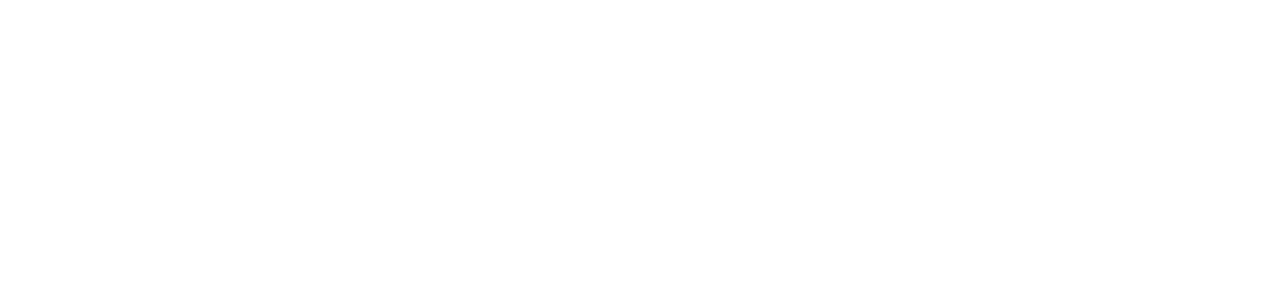
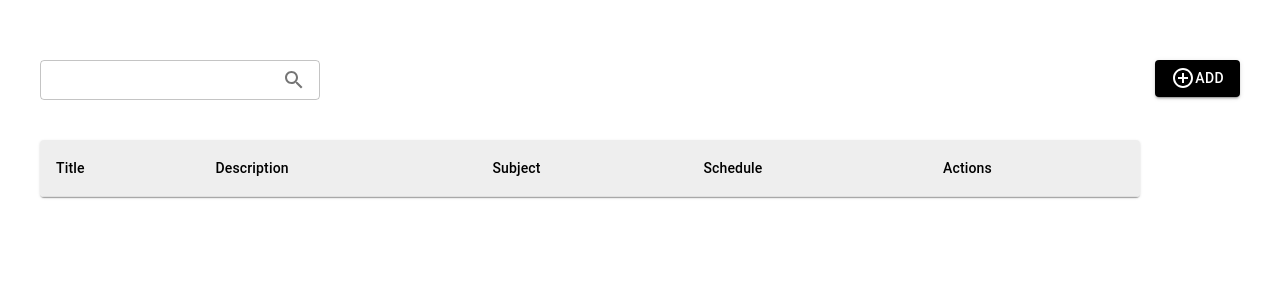
Before and after one commit to kusumikabarua/EmailScheduler, a React (Create React App) app in the folder email-scheduler/: page / in a window 1280 px wide. Before the commit this address had no page. Shown: the top 300 px of the page. Built offline with nearby package versions, Linux system fonts and the light colour scheme.

Commit message:
base path change implemented

```diff
--- a/email-scheduler/src/App.tsx
+++ b/email-scheduler/src/App.tsx
@@ -23,7 +23,7 @@
 
       <div className="App">
       <Routes>
-        <Route path="/schedules" element={<Main/>} />
+        <Route path="/" element={<Main/>} />
 
       </Routes>
     </div>
```
